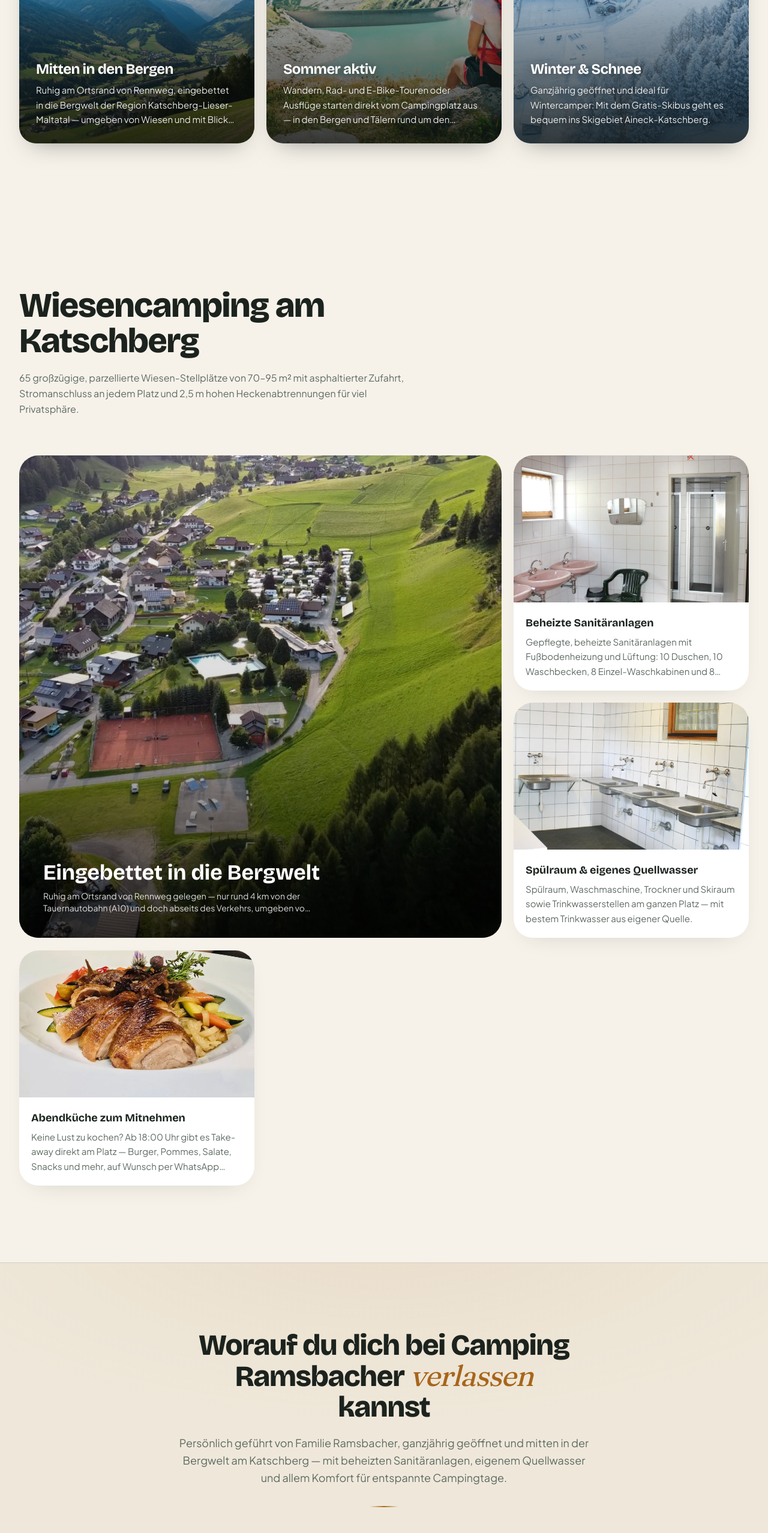
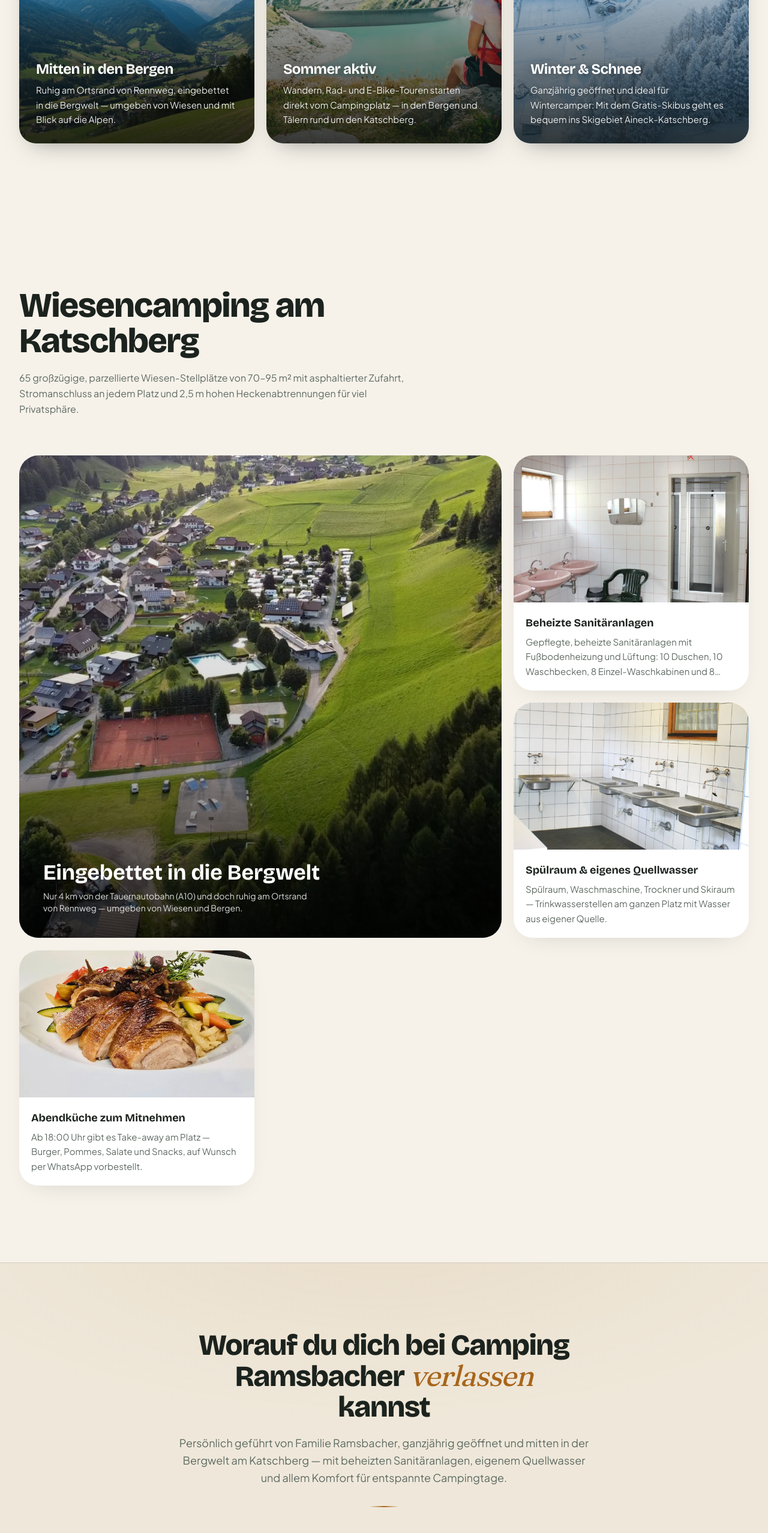
Before and after one commit to Lellino-Elias/camp-ram-camping-demo, a Next.js app: page / in a window 1280 px wide. Shown: the part 1420-3975 px from the top of the page at 60% size. Built offline with nearby package versions, Linux system fonts and the light colour scheme.

Commit message:
camp-ram — campsite demo 2026-06-14 23:11:44

```diff
--- a/src/content/campsites/camp-ram.ts
+++ b/src/content/campsites/camp-ram.ts
@@ -38,12 +38,12 @@ export const campRam: CampsiteConfig = {
   pillars: [
     {
       title: "Mitten in den Bergen",
-      text: "Ruhig am Ortsrand von Rennweg, eingebettet in die Bergwelt der Region Katschberg-Lieser-Maltatal — umgeben von Wiesen und mit Blick auf die Alpen.",
+      text: "Ruhig am Ortsrand von Rennweg, eingebettet in die Bergwelt — umgeben von Wiesen und mit Blick auf die Alpen.",
       image: { src: `${IMG}/blick-rennweg-sommer.webp`, alt: "Blick auf Rennweg und das umliegende Bergtal im Sommer" },
     },
     {
       title: "Sommer aktiv",
-      text: "Wandern, Rad- und E-Bike-Touren oder Ausflüge starten direkt vom Campingplatz aus — in den Bergen und Tälern rund um den Katschberg.",
+      text: "Wandern, Rad- und E-Bike-Touren starten direkt vom Campingplatz — in den Bergen und Tälern rund um den Katschberg.",
       image: { src: `${IMG}/wandern-maltatal.webp`, alt: "Wanderin mit Blick auf einen Bergsee im Maltatal" },
     },
     {
@@ -88,7 +88,7 @@ export const campRam: CampsiteConfig = {
     features: [
       {
         title: "Eingebettet in die Bergwelt",
-        text: "Ruhig am Ortsrand von Rennweg gelegen — nur rund 4 km von der Tauernautobahn (A10) und doch abseits des Verkehrs, umgeben von Wiesen und Bergen.",
+        text: "Nur 4 km von der Tauernautobahn (A10) und doch ruhig am Ortsrand von Rennweg — umgeben von Wiesen und Bergen.",
         image: { src: `${IMG}/lage-rennweg-luftaufnahme.webp`, alt: "Luftaufnahme von Rennweg mit Campingplatz, Tennisplatz und Schwimmbad" },
       },
       {
@@ -98,12 +98,12 @@ export const campRam: CampsiteConfig = {
       },
       {
         title: "Spülraum & eigenes Quellwasser",
-        text: "Spülraum, Waschmaschine, Trockner und Skiraum sowie Trinkwasserstellen am ganzen Platz — mit bestem Trinkwasser aus eigener Quelle.",
+        text: "Spülraum, Waschmaschine, Trockner und Skiraum — Trinkwasserstellen am ganzen Platz mit Wasser aus eigener Quelle.",
         image: { src: `${IMG}/spuelraum.webp`, alt: "Spülraum mit Edelstahl-Spülbecken am Campingplatz" },
       },
       {
         title: "Abendküche zum Mitnehmen",
-        text: "Keine Lust zu kochen? Ab 18:00 Uhr gibt es Take-away direkt am Platz — Burger, Pommes, Salate, Snacks und mehr, auf Wunsch per WhatsApp vorbestellt.",
+        text: "Ab 18:00 Uhr gibt es Take-away am Platz — Burger, Pommes, Salate und Snacks, auf Wunsch per WhatsApp vorbestellt.",
         image: { src: `${IMG}/take-away-abendkueche.webp`, alt: "Frisch zubereitetes Gericht aus der Take-away-Küche" },
       },
     ],
@@ -159,7 +159,7 @@ export const campRam: CampsiteConfig = {
       },
       {
         title: "Katschberger Adventweg",
-        text: "Durch verschneite Wälder, vorbei an festlich geschmückten Stationen und Hütten mit regionalen Schmankerln — Weihnachtszauber am Katschberg.",
+        text: "Durch verschneite Wälder und an festlich geschmückten Hütten mit regionalen Schmankerln vorbei — Weihnachtszauber am Katschberg.",
         image: { src: `${IMG}/adventweg-katschberg.webp`, alt: "Festlich beleuchtete Almhütte am Katschberger Adventweg" },
       },
       {
```
